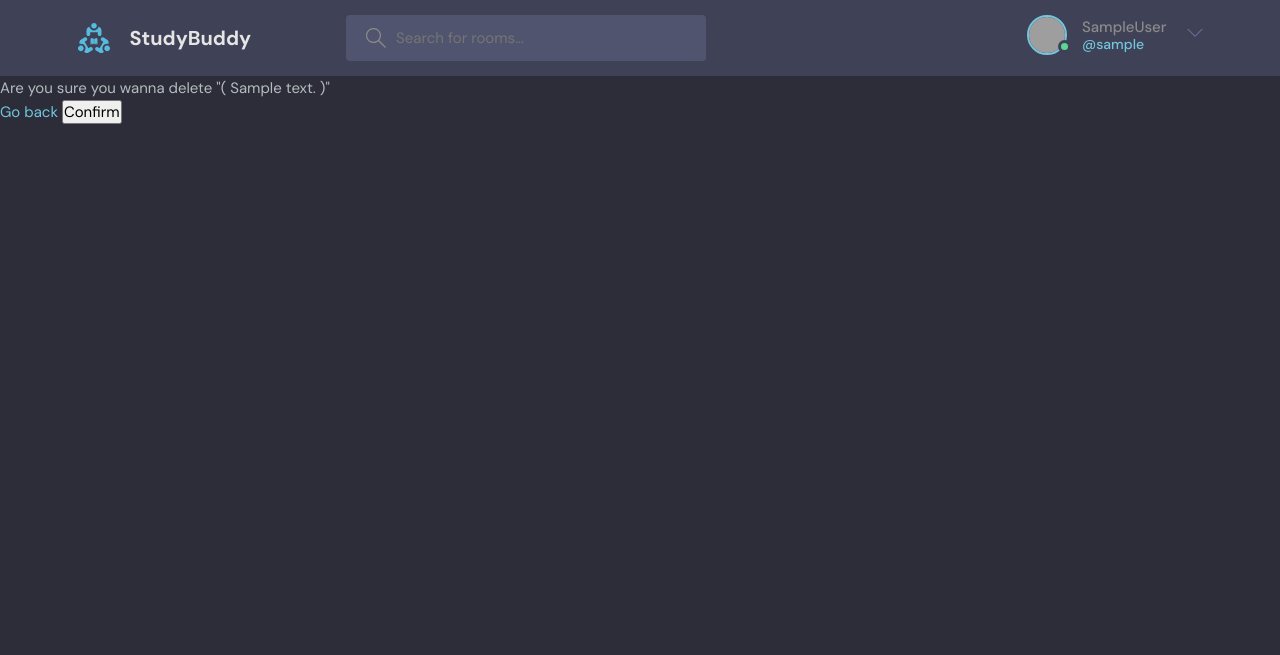
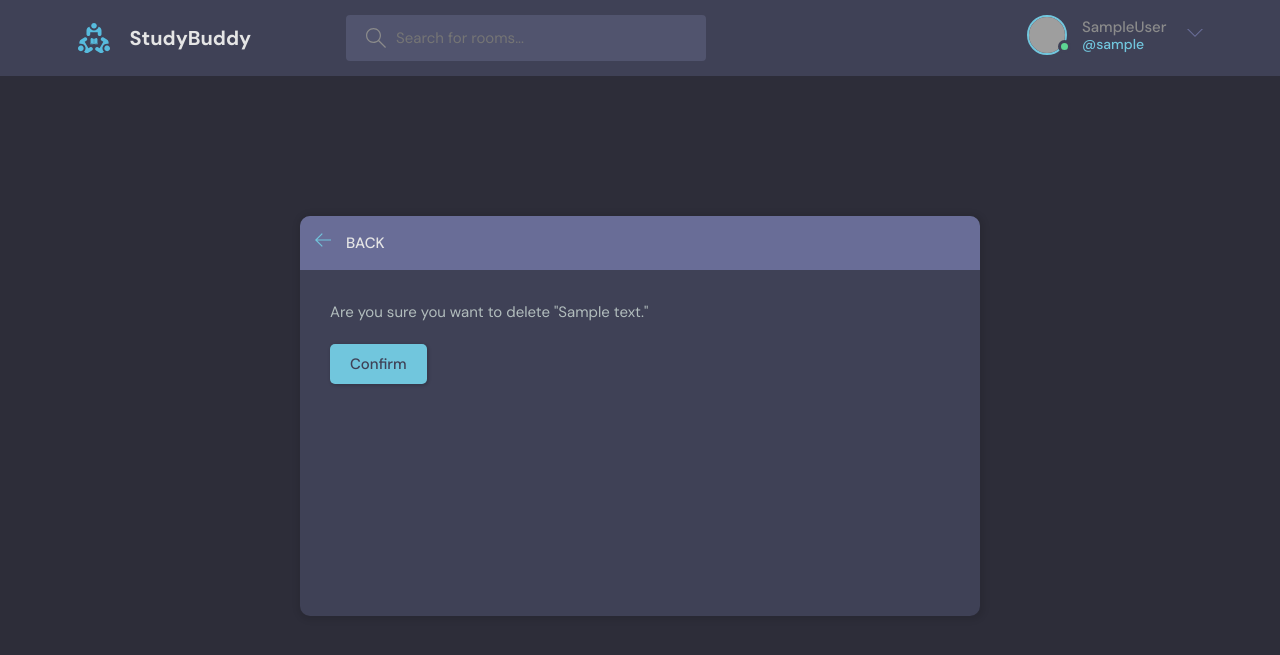
Before and after one commit to kwabenahcode/DevHub, a Django app: page /delete-message/1/ in a window 1280 px wide. Shown: the top 655 px of the page. Run offline with Django 5.2, Linux system fonts and the light colour scheme; a user stored in the database is signed in; tables that the repository leaves empty hold one stand-in row (values such as "Sample post"); grey boxes are pictures that could not be loaded.

Commit message:
adding delete theme

```diff
--- a/devHub/core/templates/core/delete.html
+++ b/devHub/core/templates/core/delete.html
@@ -1,12 +1,38 @@
-{% extends 'main.html' %}
+{% extends 'main.html' %} {% block content %}
+<main class="delete-item layout">
+  <div class="container">
+    <div class="layout__box">
+      <div class="layout__boxHeader">
+        <div class="layout__boxTitle">
+          <a href="{{request.META.HTTP_REFERER}}">
+            <svg
+              version="1.1"
+              xmlns="http://www.w3.org/2000/svg"
+              width="32"
+              height="32"
+              viewBox="0 0 32 32"
+            >
+              <title>arrow-left</title>
+              <path
+                d="M13.723 2.286l-13.723 13.714 13.719 13.714 1.616-1.611-10.96-10.96h27.625v-2.286h-27.625l10.965-10.965-1.616-1.607z"
+              ></path>
+            </svg>
+          </a>
+          <h3>Back</h3>
+        </div>
+      </div>
+      <div class="layout__body">
+        <form method="POST" class="form" action="#">
+          <div class="form__group">
+            <p>Are you sure you want to delete "{{obj}}"</p>
+          </div>
 
-{% block content %}
-
-<form method='POST' action=''>
-    {%csrf_token%}
-    <p>Are you sure you wanna delete "( {{obj}} )"</p>
-    <a href='{{request.META.HTTP_REFERER}}'>Go back</a>
-    <input value='Confirm' type='submit' />
-</form>
-
-{% endblock %}
+          <div class="for__group">
+            <input class="btn btn--main" type="submit" value="Confirm" />
+          </div>
+        </form>
+      </div>
+    </div>
+  </div>
+</main>
+{%endblock%}
```
Also changed, not shown: devHub/core/templates/core/delete_old.html (added, +10 -0 lines).
